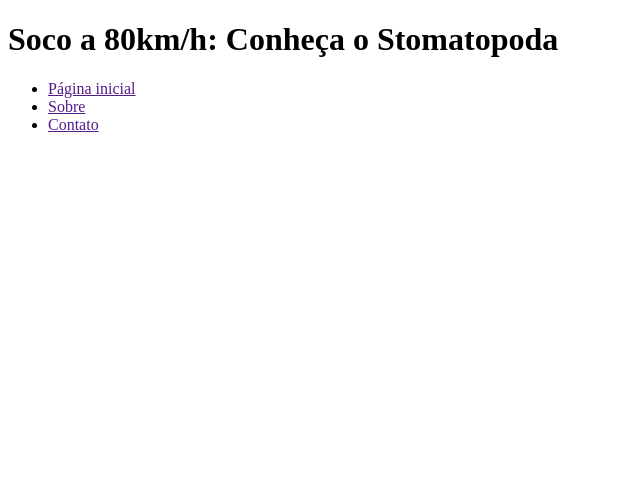
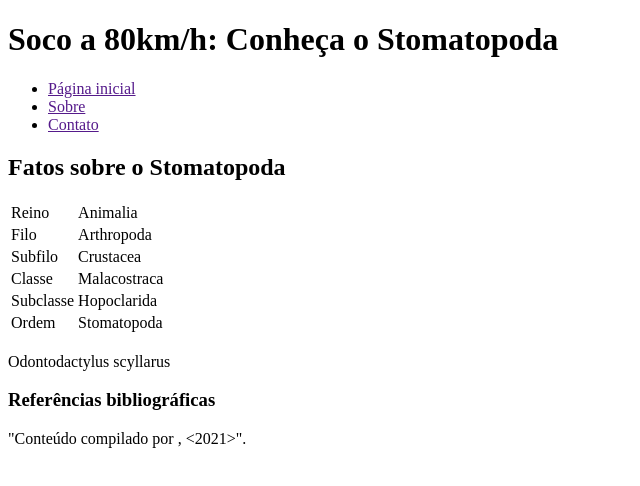
Before and after one commit to alinehofner/trybe-exercises, a plain HTML site: page dia_4/index.html in a window 1280 px wide. Shown: the whole page, without its empty margins (0-640 px from the left). Drawn offline with Linux system fonts and the light colour scheme.

Commit message:
Estrutura da página

```diff
--- a/dia_4/index.html
+++ b/dia_4/index.html
@@ -15,5 +15,55 @@
         <li><a href="">Contato</a></li>
       </ul>
     </nav>
+    <article>
+        <h2>Fatos sobre o Stomatopoda</h2>
+
+      <section>
+        <h3></h3>
+          <table>
+
+            <tr>
+              <td>Reino</td>
+              <td>Animalia</td>
+            </tr>
+                <tr>
+                  <td>Filo</td>
+                  <td>Arthropoda</td>
+                </tr>
+                <tr>
+                  <td>Subfilo</td>
+                  <td>Crustacea</td>
+                </tr>
+                <tr>
+                  <td>Classe</td>
+                  <td>Malacostraca</td>
+                </tr>
+                <tr>
+                  <td>Subclasse</td>
+                  <td>Hopoclarida</td>
+                </tr>
+                <tr>
+                  <td>Ordem</td>
+                  <td>Stomatopoda</td>
+                </tr>
+          </table><br>
+
+
+              <span>Odontodactylus scyllarus </span>
+      </section>
+
+
+            <section>
+
+          <h3>Referências bibliográficas</h3>
+          <p></p>
+        </section>
+
+
+
+
+    </article>
+
+    <footer>"Conteúdo compilado por <Aline>, <2021>".</footer>
   </body>
 </html>
```
